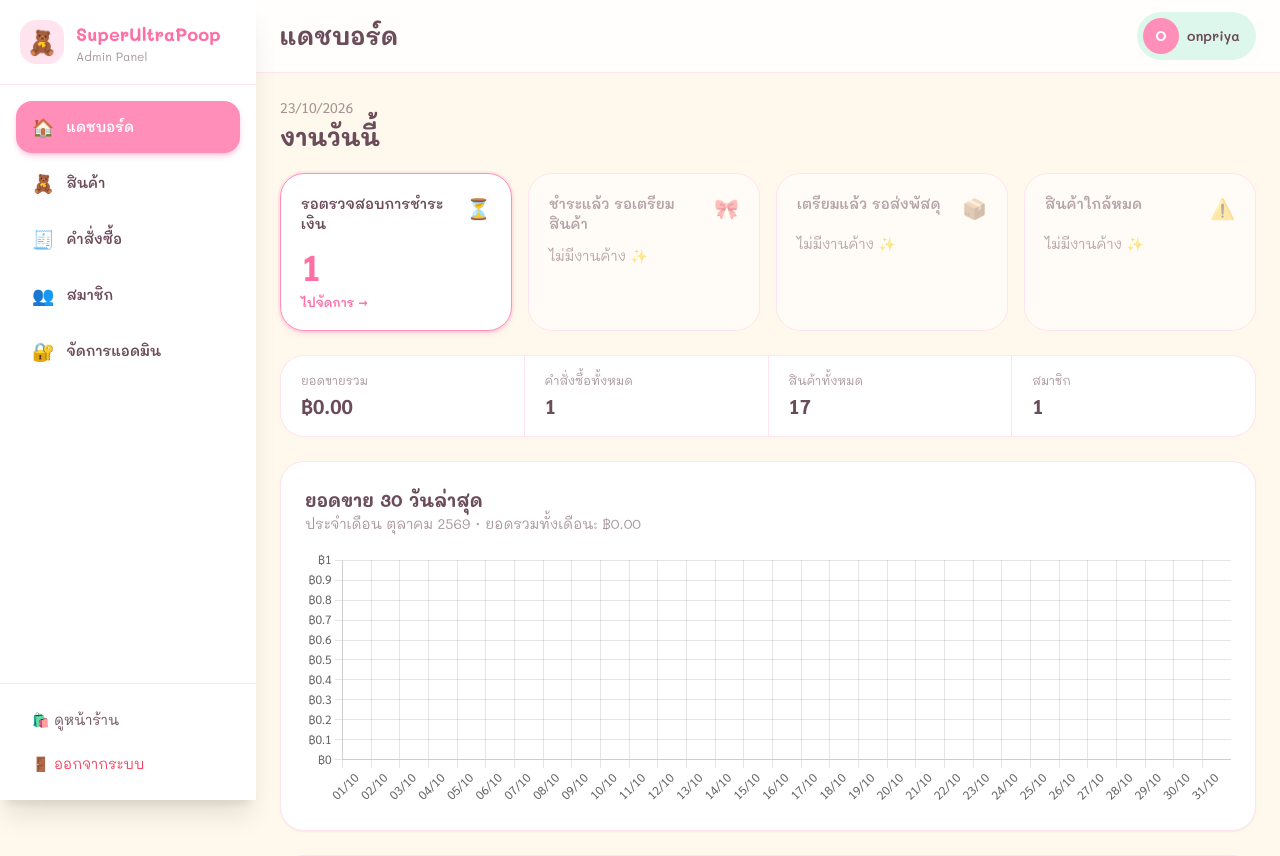
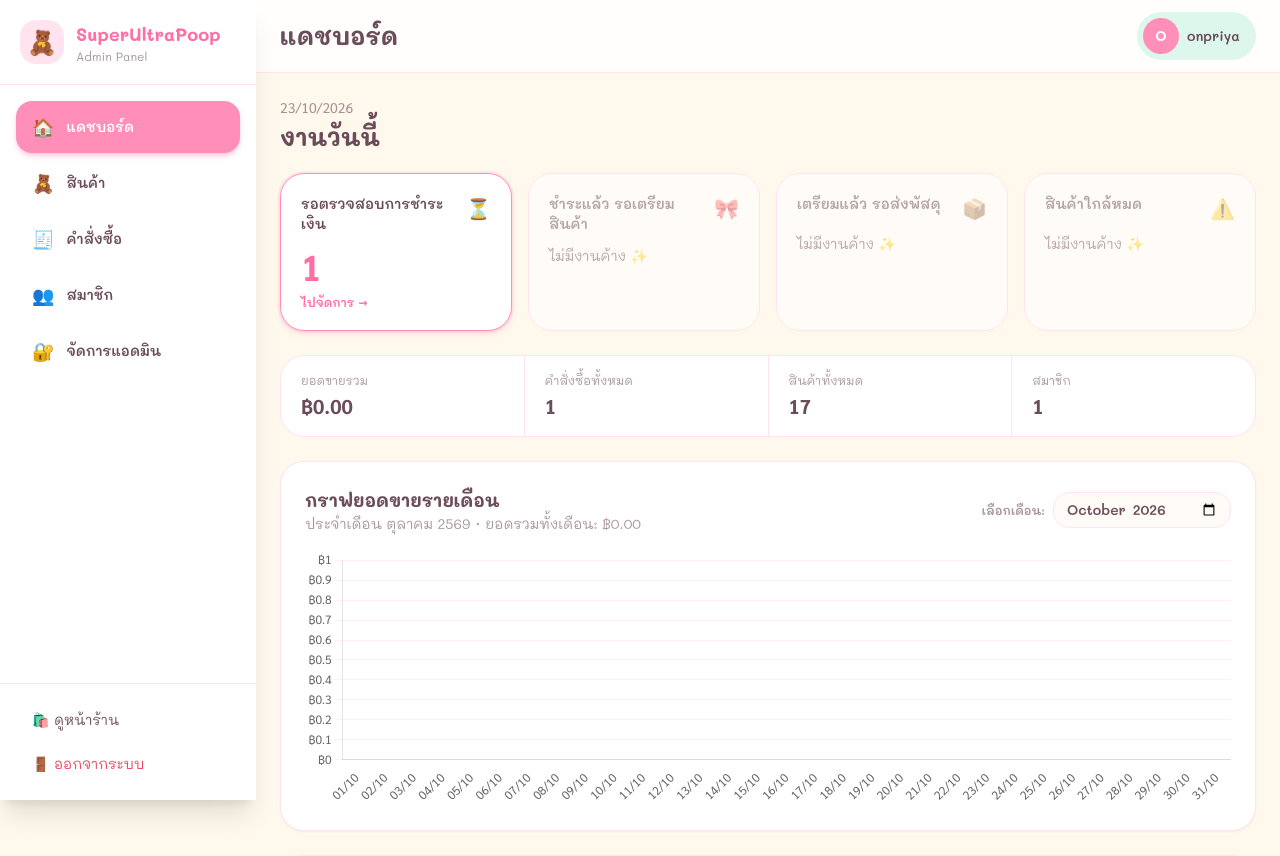
Before and after one commit to OnpriyaOumnat/SuperUltraPoop, a PHP site: page /admin/index.php in a window 1280 px wide. Shown: the top 856 px of the page. Run offline with PHP 8.4, Linux system fonts and the light colour scheme; a user stored in the database is signed in; data comes from the database, SQL or seed files in the repository; some libraries are stand-ins or nearby versions.

Commit message:
fix: update sales chart to monthly view with dynamic month selection and improved tooltip formatting

```diff
--- a/admin/index.php
+++ b/admin/index.php
@@ -21,10 +21,6 @@ $summary = [
     ['สินค้าทั้งหมด',     number_format($count("SELECT COUNT(*) FROM products")),     'products.php'],
     ['สมาชิก',           number_format($count("SELECT COUNT(*) FROM users")),        'customers.php'],
 ];
-$salesStart = (new DateTimeImmutable('today'))->modify('-29 days');
-$salesEnd = new DateTimeImmutable('today');
-$formatThaiDate = static fn(DateTimeImmutable $date): string =>
-    $date->format('d/m/') . substr((string)($date->format('Y') + 543), -2);
 $recentOrders = $pdo->query("SELECT id, order_no, customer_name, total, status, created_at FROM orders ORDER BY id DESC LIMIT 8")->fetchAll();
 ?>
 <section class="mb-5">
@@ -59,12 +55,18 @@ $recentOrders = $pdo->query("SELECT id, order_no, customer_name, total, status,
 </section>
 
 <section class="mb-6 rounded-3xl border border-kawaii-pink-light bg-white p-5 shadow-sm sm:p-6">
-  <div class="mb-4">
-    <h2 class="text-lg font-bold">ยอดขาย 30 วันล่าสุด</h2>
-    <p id="salesPeriod" class="text-sm text-kawaii-ink/60">ช่วง <?= h($formatThaiDate($salesStart)) ?> - <?= h($formatThaiDate($salesEnd)) ?> · อัปเดตอัตโนมัติทุก 1 นาที · นับจากวันที่ชำระเงิน (ถ้าไม่มีวันที่ชำระ ใช้วันที่สั่งซื้อ)</p>
+  <div class="mb-4 flex flex-wrap items-center justify-between gap-3">
+    <div>
+      <h2 class="text-lg font-bold">กราฟยอดขายรายเดือน</h2>
+      <p id="salesPeriod" class="text-sm text-kawaii-ink/60">กำลังโหลดข้อมูล…</p>
+    </div>
+    <div class="flex items-center gap-2">
+      <label for="monthFilter" class="text-xs font-semibold text-kawaii-ink/60">เลือกเดือน:</label>
+      <input type="month" id="monthFilter" value="<?= date('Y-m') ?>" class="rounded-2xl border border-kawaii-pink-light bg-kawaii-cream/40 px-3 py-1.5 text-sm font-semibold outline-none focus:border-kawaii-pink">
+    </div>
   </div>
   <div class="relative h-64">
-    <canvas id="salesChart" aria-label="กราฟยอดขาย 30 วันล่าสุด" role="img"></canvas>
+    <canvas id="salesChart" aria-label="กราฟยอดขาย" role="img"></canvas>
   </div>
 </section>
 
@@ -107,7 +109,9 @@ $recentOrders = $pdo->query("SELECT id, order_no, customer_name, total, status,
 <?php
 $extraScripts = '<script>
 const salesCanvas = document.getElementById("salesChart");
+const monthFilter = document.getElementById("monthFilter");
 Chart.defaults.font.family = "Sarabun, Mali, sans-serif";
+
 const salesChart = new Chart(salesCanvas, {
   type: "bar",
   data: {
@@ -115,22 +119,39 @@ const salesChart = new Chart(salesCanvas, {
     datasets: [{
       label: "ยอดขาย (บาท)",
       data: [],
-      borderColor: "#ff6fa5",
-      backgroundColor: "rgba(255, 143, 184, 0.18)",
-      fill: true,
-      tension: 0.35
+      backgroundColor: "rgba(255, 111, 165, 0.75)",
+      hoverBackgroundColor: "#ff6fa5",
+      borderRadius: 6
     }]
   },
   options: {
     maintainAspectRatio: false,
-    plugins: { legend: { display: false } },
-    scales: { y: { beginAtZero: true, ticks: { callback: value => "฿" + value.toLocaleString() } } }
+    plugins: {
+      legend: { display: false },
+      tooltip: {
+        callbacks: {
+          label: ctx => " ยอดขาย: ฿" + Number(ctx.parsed.y).toLocaleString(undefined, {minimumFractionDigits: 2})
+        }
+      }
+    },
+    scales: {
+      y: {
+        beginAtZero: true,
+        grid: { color: "rgba(255, 143, 184, 0.15)" },
+        ticks: { callback: value => "฿" + Number(value).toLocaleString() }
+      },
+      x: {
+        grid: { display: false }
+      }
+    }
   }
 });
+
 async function refreshSalesChart() {
   if (document.hidden) return;
+  const selectedMonth = monthFilter.value;
   try {
-    const response = await fetch("sales-chart.php", { headers: { "Accept": "application/json" } });
+    const response = await fetch("sales-chart.php?month=" + encodeURIComponent(selectedMonth), { headers: { "Accept": "application/json" } });
     if (!response.ok) throw new Error("Sales chart request failed: " + response.status);
     const data = await response.json();
     if (!Array.isArray(data.labels) || !Array.isArray(data.values) || typeof data.period !== "string") {
@@ -138,12 +159,14 @@ async function refreshSalesChart() {
     }
     salesChart.data.labels = data.labels;
     salesChart.data.datasets[0].data = data.values;
-    salesChart.update("none");
+    salesChart.update();
     document.getElementById("salesPeriod").textContent = data.period;
   } catch (error) {
     console.error("Unable to refresh dashboard sales chart.", error);
   }
 }
+
+monthFilter.addEventListener("change", refreshSalesChart);
 refreshSalesChart();
 window.setInterval(refreshSalesChart, 60000);
 </script>';
```
